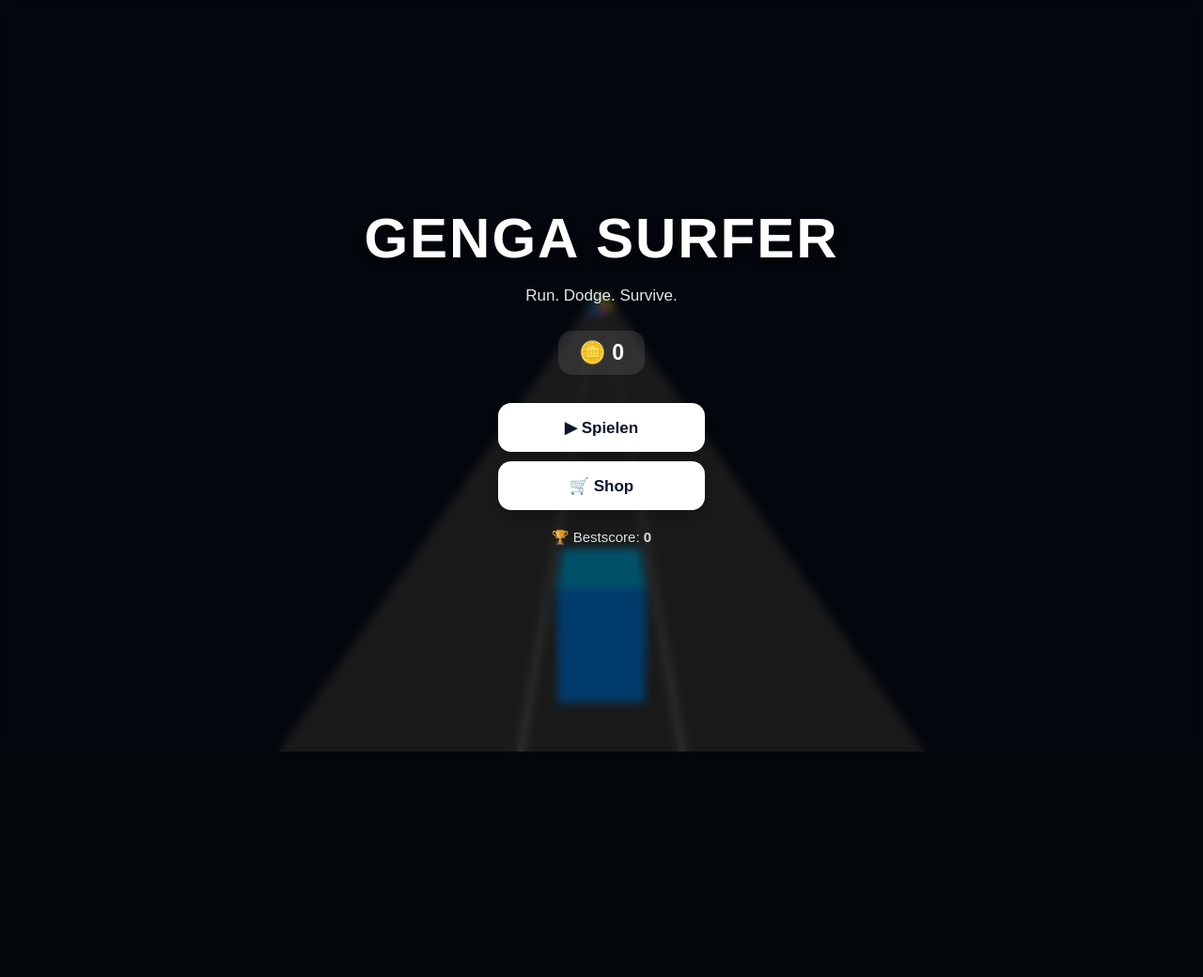
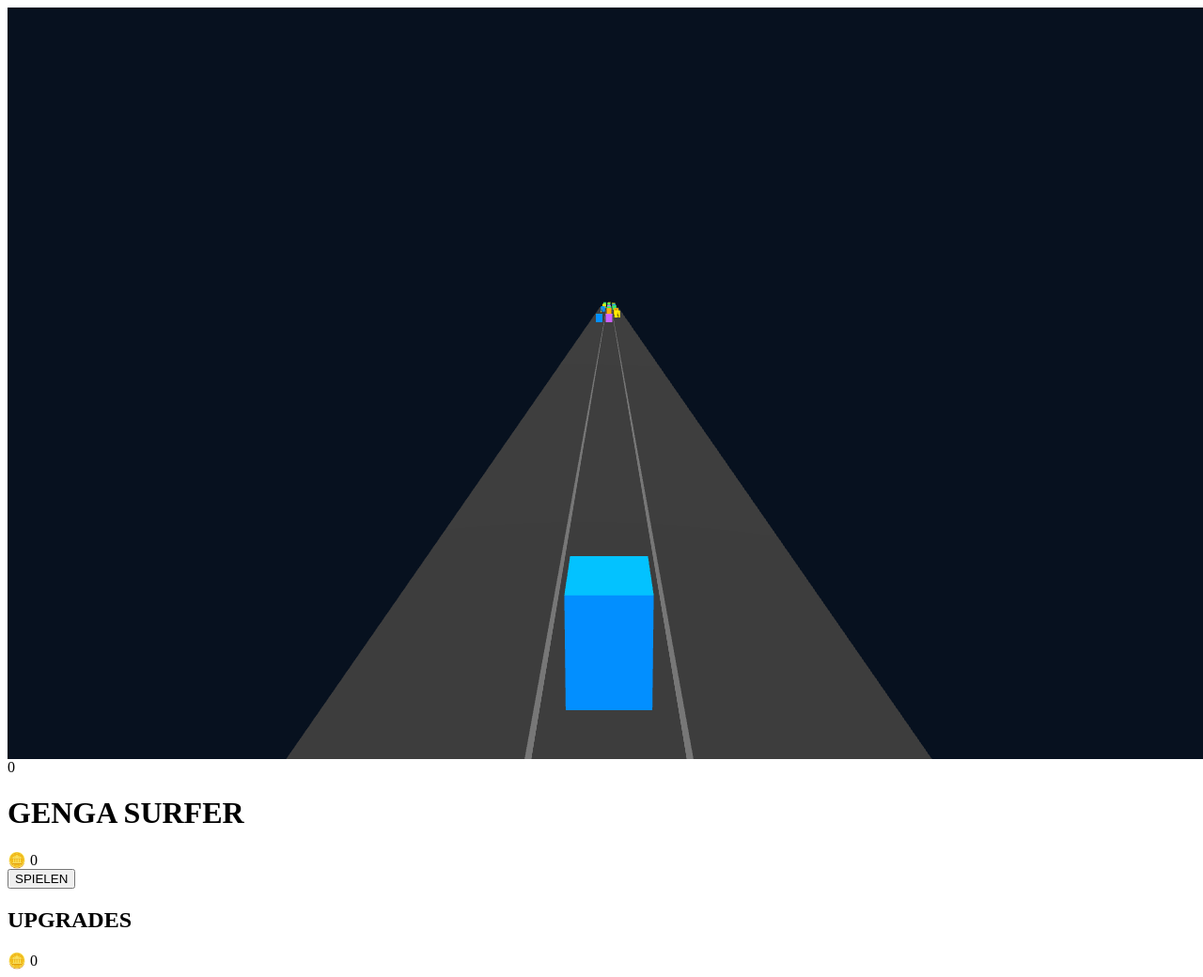
Before and after one commit to GENGAOG1/GENGA-Surfers, a Flask app: page /game in a window 1280 px wide. Shown: the whole page at 94% size. Before the commit the page ends 800 px from the top, so only its background shows below. Run offline with Flask 3, Linux system fonts and the light colour scheme.

Commit message:
Update game.html

```diff
--- a/templates/game.html
+++ b/templates/game.html
@@ -7,14 +7,14 @@
 
     <meta
         name="viewport"
-        content="width=device-width, initial-scale=1.0, viewport-fit=cover"
+        content="width=device-width, initial-scale=1.0"
     >
 
     <title>GENGA Surfer</title>
 
     <link
         rel="stylesheet"
-        href="{{ url_for('static', filename='css/game.css') }}"
+        href="{{ url_for('static', filename='css/style.css') }}"
     >
 
 </head>
@@ -22,300 +22,115 @@
 
 <body>
 
-<main id="game">
+    <!-- =================================
+         3D GAME
+    ================================== -->
 
-    <!-- =====================================
-         3D SPIEL
-    ====================================== -->
-
-    <div id="gameCanvas"></div>
+    <div
+        id="gameCanvas"
+        class="game-canvas"
+    ></div>
 
 
-    <!-- =====================================
+    <!-- =================================
          HUD
-    ====================================== -->
+    ================================== -->
 
     <div
         id="gameHUD"
-        class="game-header hidden"
+        class="game-hud"
     >
 
-        <div class="hud-box">
+        <div
+            id="score"
+            class="score"
+        >
+            0
+        </div>
 
-            <span>Score</span>
 
-            <strong id="score">
-                0
-            </strong>
+        <div
+            id="lives"
+            class="lives"
+        ></div>
+
+
+        <div
+            id="activeUpgradeDisplay"
+            class="active-upgrade-display"
+        ></div>
 
     </div>
 
 
-        <div class="hud-box">
-
-            <span>🪙</span>
-
-            <strong id="coins">
-                0
-            </strong>
-
-        </div>
-
-
-        <div class="hud-box">
-
-            <span>Best</span>
-
-            <strong id="highscore">
-                0
-            </strong>
-
-        </div>
-
-
-        <button
-            id="pauseButton"
-            type="button"
-            aria-label="Spiel pausieren"
-        >
-            ⏸
-        </button>
-
-    </div>
-
-
-
-    <!-- =====================================
-         HAUPTMENÜ
-    ====================================== -->
+    <!-- =================================
+         START SCREEN
+    ================================== -->
 
     <div
-        id="mainMenu"
-        class="game-screen"
+        id="startScreen"
+        class="overlay"
     >
+
+        <div class="menu">
 
             <h1>
                 GENGA SURFER
             </h1>
 
 
-        <p>
-            Run. Dodge. Survive.
-        </p>
-
-
-        <div class="menu-coins">
-
-            🪙
-
-            <span id="menuCoins">
-                0
-            </span>
-
+            <div
+                class="coin-display"
+            >
+                🪙 0
             </div>
 
 
             <button
-            id="playButton"
-            type="button"
+                id="startButton"
+                class="main-button"
             >
-            ▶ Spielen
+                SPIELEN
             </button>
 
 
-        <button
-            id="shopButton"
-            type="button"
+            <!-- =========================
+                 UPGRADE MENU
+            ========================== -->
+
+            <div
+                id="upgradeMenu"
+                class="upgrade-menu"
             >
-            🛒 Shop
-        </button>
 
+                <div
+                    class="upgrade-header"
+                >
 
-        <div class="best-score">
+                    <h2>
+                        UPGRADES
+                    </h2>
 
-            🏆 Bestscore:
-
-            <strong id="menuHighscore">
-                0
-            </strong>
-
+                    <div
+                        id="upgradeCoinDisplay"
+                        class="upgrade-coins"
+                    >
+                        🪙 0
                     </div>
 
                 </div>
 
 
-
-    <!-- =====================================
-         SHOP
-    ====================================== -->
-
                 <div
-        id="shopScreen"
-        class="game-screen hidden"
-    >
-
-        <div class="shop-header">
-
-            <button
-                id="backToMenuButton"
-                class="back-button"
-                type="button"
-            >
-                ←
-            </button>
-
-
-            <h1>
-                SHOP
-            </h1>
-
-        </div>
-
-
-        <div class="shop-coins">
-
-            🪙
-
-            <span id="shopCoins">
-                0
-            </span>
-
-        </div>
-
-
-        <div class="shop-items">
-
-
-            <!-- BLAU -->
-
-            <div
-                class="shop-item"
-                data-skin="blue"
-            >
-
-                <div
-                    class="skin-preview blue-preview"
+                    id="upgradeMessage"
+                    class="upgrade-message"
                 ></div>
 
 
-                <h2>
-                    Blau
-                </h2>
-
-
-                <p>
-                    Kostenlos
-                </p>
-
-
-                <button
-                    class="skin-button"
-                    data-skin="blue"
-                >
-                    Auswählen
-                </button>
-
-            </div>
-
-
-
-            <!-- ROT -->
-
                 <div
-                class="shop-item"
-                data-skin="red"
-            >
-
-                <div
-                    class="skin-preview red-preview"
+                    id="upgradeList"
+                    class="upgrade-list"
                 ></div>
-
-
-                <h2>
-                    Rot
-                </h2>
-
-
-                <p>
-                    🪙 50
-                </p>
-
-
-                <button
-                    class="skin-button"
-                    data-skin="red"
-                    data-price="50"
-                >
-                    Kaufen
-                </button>
-
-            </div>
-
-
-
-            <!-- LILA -->
-
-            <div
-                class="shop-item"
-                data-skin="purple"
-            >
-
-                <div
-                    class="skin-preview purple-preview"
-                ></div>
-
-
-                <h2>
-                    Lila
-                </h2>
-
-
-                <p>
-                    🪙 100
-                </p>
-
-
-                <button
-                    class="skin-button"
-                    data-skin="purple"
-                    data-price="100"
-                >
-                    Kaufen
-                </button>
-
-            </div>
-
-
-
-            <!-- GRÜN -->
-
-            <div
-                class="shop-item"
-                data-skin="green"
-            >
-
-                <div
-                    class="skin-preview green-preview"
-                ></div>
-
-
-                <h2>
-                    Grün
-                </h2>
-
-
-                <p>
-                    🪙 200
-                </p>
-
-
-                <button
-                    class="skin-button"
-                    data-skin="green"
-                    data-price="200"
-                >
-                    Kaufen
-                </button>
 
             </div>
 
@@ -324,148 +139,88 @@
     </div>
 
 
-
-    <!-- =====================================
-         PAUSE
-    ====================================== -->
-
-    <div
-        id="pauseScreen"
-        class="game-screen hidden"
-    >
-
-        <h1>
-            PAUSE
-        </h1>
-
-
-        <p>
-            Dein Spiel wurde gespeichert.
-        </p>
-
-
-        <button
-            id="resumeButton"
-            type="button"
-        >
-            ▶ Fortsetzen
-        </button>
-
-
-        <button
-            id="pauseMenuButton"
-            type="button"
-        >
-            🏠 Hauptmenü
-        </button>
-
-    </div>
-
-
-
-    <!-- =====================================
+    <!-- =================================
          GAME OVER
-    ====================================== -->
+    ================================== -->
 
     <div
         id="gameOverScreen"
-        class="game-screen hidden"
+        class="overlay hidden"
     >
+
+        <div class="menu">
 
             <h1>
                 GAME OVER
             </h1>
 
 
-        <p>
-
-            Score:
-
-            <strong id="finalScore">
-                0
-            </strong>
-
-        </p>
+            <div>
+                SCORE:
+            </div>
 
 
-        <p>
-
-            🪙 Münzen:
-
-            <strong id="finalCoins">
+            <div
+                id="finalScore"
+                class="final-score"
+            >
                 0
-            </strong>
-
-        </p>
-
-
-        <p
-            id="newHighscoreText"
-            class="new-highscore hidden"
-        >
-            🏆 NEUER HIGHSCORE!
-        </p>
+            </div>
 
 
             <button
-            id="gameOverMenuButton"
-            type="button"
+                id="restartButton"
+                class="main-button"
             >
-            🏠 Hauptmenü
+                NEU STARTEN
             </button>
 
 
             <button
-            id="gameOverRestartButton"
-            type="button"
+                id="menuButton"
+                class="secondary-button"
+                onclick="location.reload()"
             >
-            🔄 Nochmal spielen
+                HAUPTMENÜ
             </button>
 
         </div>
 
-</main>
+    </div>
 
 
-
-<!-- =====================================
+    <!-- =================================
          THREE.JS
-====================================== -->
+    ================================== -->
 
     <script
         src="https://cdn.jsdelivr.net/npm/three@0.128.0/build/three.min.js"
     ></script>
 
 
+    <!-- =================================
+         GAME SCRIPTS
+    ================================== -->
 
-<!-- =====================================
-     3D GAME
-====================================== -->
+    <script
+        src="{{ url_for('static', filename='js/upgrades.js') }}"
+    ></script>
+
 
     <script
         src="{{ url_for('static', filename='js/game3d.js') }}"
     ></script>
 
 
+    <script
+        src="{{ url_for('static', filename='js/controls.js') }}"
+    ></script>
 
-<!-- =====================================
-     GAME CONTROLLER
-====================================== -->
 
     <script
         src="{{ url_for('static', filename='js/game.js') }}"
     ></script>
 
+</body>
 
-
-<!-- =====================================
-     CONTROLS
-====================================== -->
-
-<script
-    src="{{ url_for('static', filename='js/controls.js') }}"
-></script>
-
-
-</body>
 </html>
```
Lines whose indentation alone changed are shown as unchanged.
